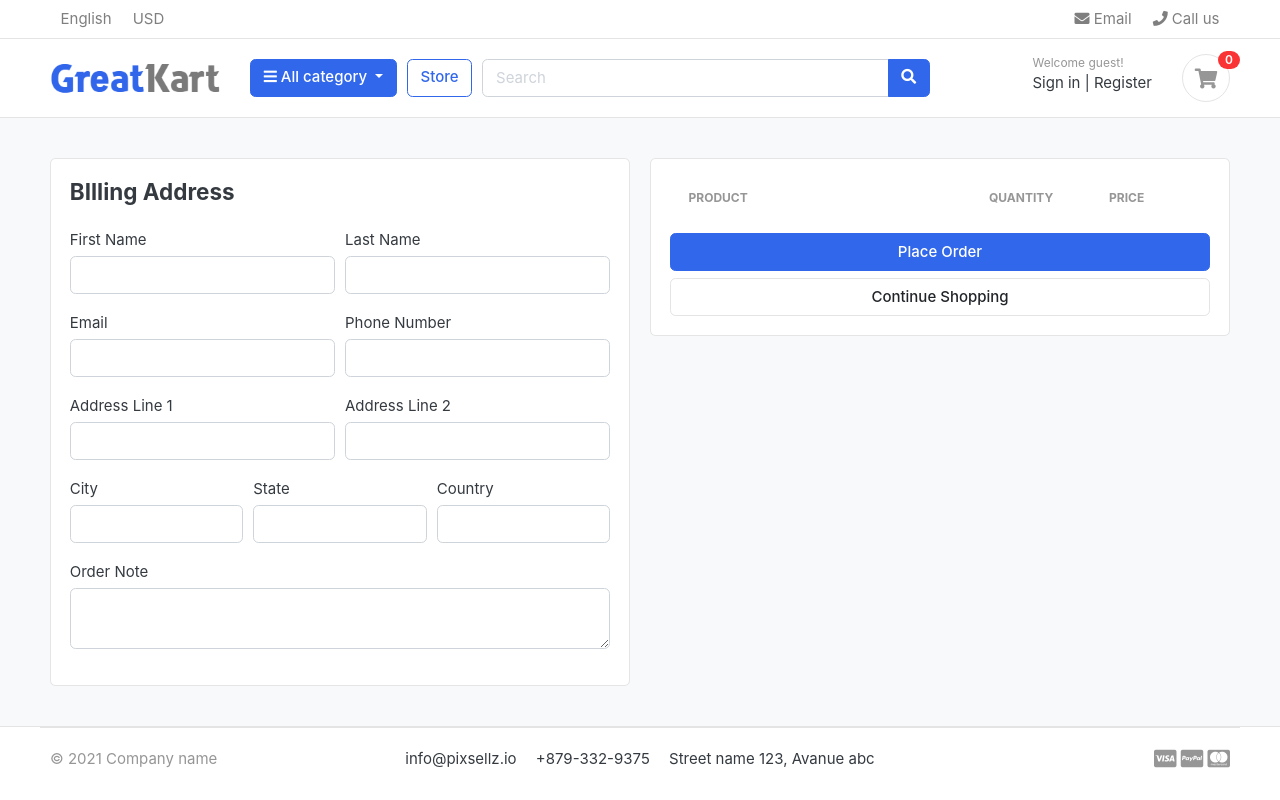
After one commit to asifchowdhuryr8/django_e-commerce, a Django app: page /cart/checkout/ in a window 1280 px wide. The commit adds this page. Run offline with Django 3.2, Linux system fonts and the light colour scheme; tables that the repository leaves empty hold one stand-in row (values such as "Sample post"); lists and menus that the app fills with data are empty; some libraries are stand-ins or nearby versions; some web fonts are replaced.

Commit message:
Working on store checkout page.
Add a form in the checkout page so that user can submit his/her information.

```diff
--- a/cart/templates/cart/cart.html
+++ b/cart/templates/cart/cart.html
@@ -139,7 +139,7 @@
                             />
                         </p>
                         <a
-                            href="./place-order.html"
+                            href="{% url 'cart:checkout' %}"
                             class="btn btn-primary btn-block"
                         >
                             Checkout
--- /dev/null
+++ b/cart/templates/cart/checkout.html
@@ -0,0 +1,139 @@
+{% extends 'base.html' %} {% load static %} {% block body %}
+
+<section class="section-content padding-y bg">
+    <div class="container">
+        <div class="row">
+            <aside class="col-lg-6">
+                <div class="card">
+                    <div class="card-body">
+                        <h4 class="card-title mb-4">BIlling Address</h4>
+                        <form action="">
+                            <div class="form-row">
+                                <div class="col form-group">
+                                    <label for="first-name">First Name</label>
+                                    <input type="text" name="first-name" class="form-control" id="first-name" required>
+                                </div>
+                                <div class="col form-group">
+                                    <label for="last-name">Last Name</label>
+                                    <input type="text" name="last-name" class="form-control" id="last-name">
+                                </div>
+                            </div>
+                            <div class="form-row">
+                                <div class="col form-group">
+                                    <label for="email">Email</label>
+                                    <input type="email" name="email" class="form-control" id="email" required>
+                                </div>
+                                <div class="col form-group">
+                                    <label for="phone-number">Phone Number</label>
+                                    <input type="text" name="phone-number" class="form-control" id="phone-number" required>
+                                </div>
+                            </div>
+                            <div class="form-row">
+                                <div class="col form-group">
+                                    <label for="address-line-1">Address Line 1</label>
+                                    <input type="text" name="address-line-1" class="form-control" id="address-line-1" required>
+                                </div>
+                                <div class="col form-group">
+                                    <label for="address-line-2">Address Line 2</label>
+                                    <input type="text" name="address-line-2" class="form-control" id="address-line-2">
+                                </div>
+                            </div>
+                            <div class="form-row">
+                                <div class="col form-group">
+                                    <label for="city">City</label>
+                                    <input type="text" name="city" class="form-control" id="city" required>
+                                </div>
+                                <div class="col form-group">
+                                    <label for="state">State</label>
+                                    <input type="text" name="state" class="form-control" id="state" required>
+                                </div>
+                                <div class="col form-group">
+                                    <label for="country">Country</label>
+                                    <input type="text" name="country" class="form-control" id="country" required>
+                                </div>
+                            </div>
+                            <div class="form-row">
+                                <div class="col form-group">
+                                    <label for="order-note">Order Note</label>
+                                    <textarea type="text" name="order-note" class="form-control
+                                    row="2" id="order-note">
+                                    </textarea>
+                                </div>
+                            </div>
+                        </form>
+                    </div>
+                </div>
+            </aside>
+            <aside class="col-lg-6">
+                <div class="card">
+                    <div class="card-body">
+                        <table class="table table-borderless table-shopping-cart">
+                            <thead class="text-muted">
+                                <tr class="small text-uppercase">
+                                    <th scope="col">Product</th>
+                                    <th scope="col" width="120">Quantity</th>
+                                    <th scope="col" width="120">Price</th>
+                                </tr>
+                            </thead>
+                            <tbody>
+                                {% for cart_item in cart_items %}
+                                <tr>
+                                    <td>
+                                        <figure class="itemside align-items-center">
+                                            <div class="aside">
+                                                <img
+                                                    src=" {{cart_item.product.image.url}}"
+                                                    class="img-sm"
+                                                />
+                                            </div>
+                                            <figcaption class="info">
+                                                <a
+                                                    href="{{cart_item.product.get_single_product_url}}"
+                                                    class="title text-dark"
+                                                    >{{cart_item.product.name}}</a
+                                                >
+                                                <p class="text-muted small">
+                                                    {% if cart_item.variation.all %}
+                                                        {% for item in cart_item.variation.all %}
+                                                            {{item.variation | capfirst}}: {{item.variation_value | capfirst}} <br />
+                                                        {% endfor %}
+                                                    {% endif %}
+                                                </p>
+                                            </figcaption>
+                                        </figure>
+                                    </td>
+                                    <td>
+                                        <p class="text-center">{{cart_item.quantity}}</p>
+                                    </td>
+                                    <td>
+                                        <div class="price-wrap">
+                                            <var class="price"
+                                                >{{cart_item.sub_total}}</var
+                                            >
+                                            <small class="text-muted">
+                                                {{cart_item.product.price}} each
+                                            </small>
+                                        </div>
+                                    </td>
+                                </tr>
+                                {% endfor %}
+                            </tbody>
+                        </table>
+                        <a
+                            href="{% url 'cart:checkout' %}"
+                            class="btn btn-primary btn-block"
+                        >
+                            Place Order
+                        </a>
+                        <a
+                            href="{% url 'store:store' %}"
+                            class="btn btn-light btn-block"
+                            >Continue Shopping</a
+                        >
+                    </div>
+                </div>
+            </aside>
+        </div>
+    </div>
+</section>
+{% endblock body %}
--- a/cart/urls.py
+++ b/cart/urls.py
@@ -11,4 +11,5 @@ urlpatterns = [
          views.decrease_cart_item_quantity, name="decrease_cart_item_quantity"),
     path("remove_cart_item/<int:product_id>/<int:cart_item_id>/",
          views.remove_cart_item, name="remove_cart_item"),
+    path("checkout/", views.checkout, name="checkout"),
 ]
--- /dev/null
+++ b/cart/utils.py
@@ -0,0 +1,27 @@
+from .models import Cart, CartItem
+from django.core.exceptions import ObjectDoesNotExist
+
+
+def cart_item(request, get_or_set_session_id, total, quantity, cart_items):
+    try:
+        tax = 0
+        grand_total = 0
+        cart = Cart.objects.get(cart_id=get_or_set_session_id(request))
+        # get all the cart items which has same cart id and is active.
+        cart_items = CartItem.objects.filter(cart=cart, is_active=True)
+        for cart_item in cart_items:    # calculate total price and quantity of the cart items
+            total += (cart_item.product.price * cart_item.quantity)
+            quantity += cart_item.quantity
+        tax = (total * 2) / 100  # calculate the 2% tax
+        grand_total = total + tax   # calculate the grand total after tax
+
+    except ObjectDoesNotExist:
+        pass    # do nothing
+    context = {
+        'total': total,
+        'quantity': quantity,
+        'cart_items': cart_items,
+        'tax': tax,
+        'grand_total': grand_total
+    }
+    return context
--- a/cart/views.py
+++ b/cart/views.py
@@ -1,7 +1,8 @@
-from django.shortcuts import get_object_or_404, redirect, render, HttpResponse
+from django.shortcuts import get_object_or_404, redirect, render
 from store.models import Product, Variation
 from .models import Cart, CartItem
 from django.core.exceptions import ObjectDoesNotExist
+from .utils import cart_item
 
 
 def get_or_set_session_id(request):
@@ -57,7 +58,8 @@ def add_cart(request, product_id):
             """If a user has already bought a product of this same category then update the quantity. e.g. user bought a shirt (blue+40) then if he want to buy another then update the quantity from the previous cart item"""
             index = existing_variation_item_list.index(
                 product_variation)   # get the index of the number
-            item_id = existing_variation_item_id[index]  # get the id of the cart item
+            # get the id of the cart item
+            item_id = existing_variation_item_id[index]
             cart_item = CartItem.objects.get(
                 product=product, id=item_id)   # get the cart item
             cart_item.quantity += 1
@@ -106,25 +108,12 @@ def remove_cart_item(request, product_id, cart_item_id):
 
 
 def cart(request, total=0, quantity=0, cart_items=None):
-    try:
-        tax = 0
-        grand_total = 0
-        cart = Cart.objects.get(cart_id=get_or_set_session_id(request))
-        # get all the cart items which has same cart id and is active.
-        cart_items = CartItem.objects.filter(cart=cart, is_active=True)
-        for cart_item in cart_items:    # calculate total price and quantity of the cart items
-            total += (cart_item.product.price * cart_item.quantity)
-            quantity += cart_item.quantity
-        tax = (total * 2) / 100  # calculate the 2% tax
-        grand_total = total + tax   # calculate the grand total after tax
+    context = cart_item(request, get_or_set_session_id,
+                        total, quantity, cart_items)
+    return render(request, 'cart/cart.html', context)
 
-    except ObjectDoesNotExist:
-        pass    # do nothing
-    context = {
-        'total': total,
-        'quantity': quantity,
-        'cart_items': cart_items,
-        'tax': tax,
-        'grand_total': grand_total
-    }
-    return render(request, 'cart/cart.html', context)
+
+def checkout(request, total=0, quantity=0, cart_items=None):
+    context = cart_item(request, get_or_set_session_id,
+                        total, quantity, cart_items)
+    return render(request, 'cart/checkout.html', context)
```
